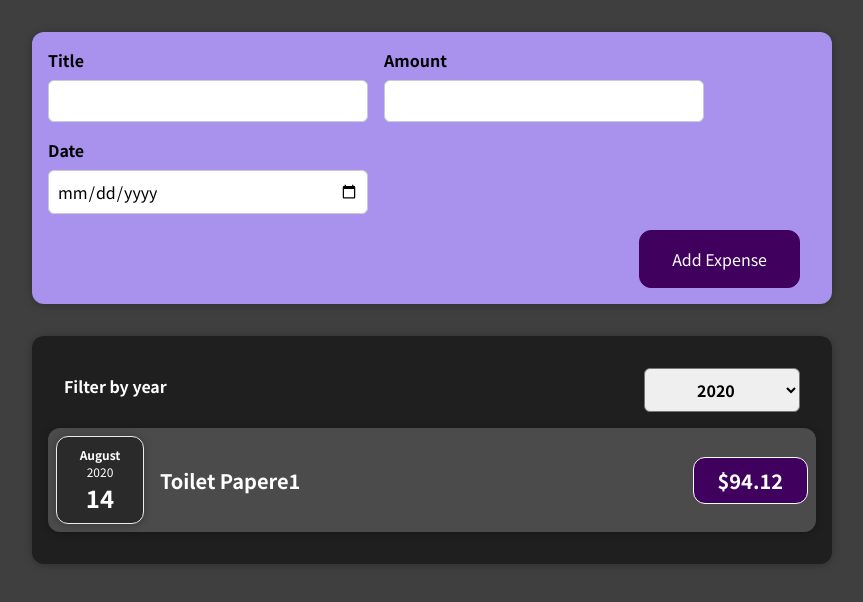
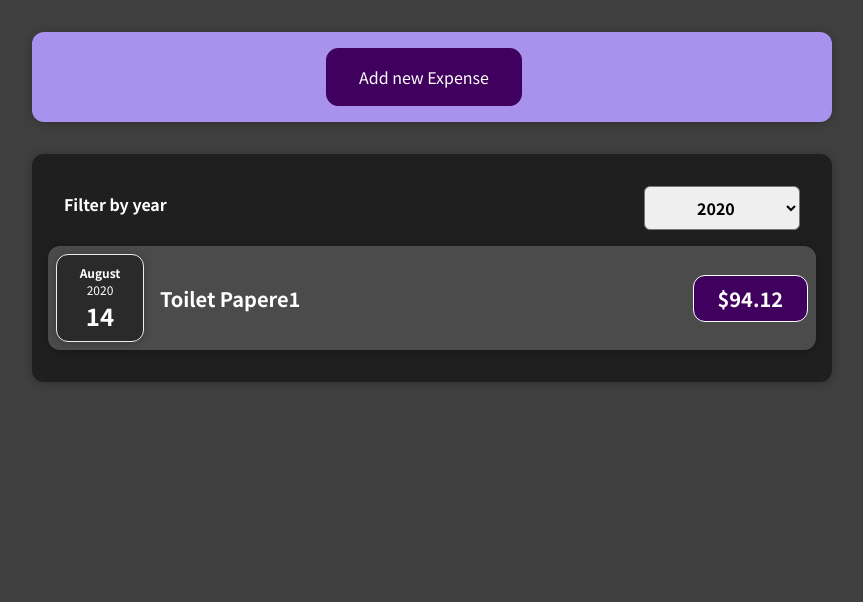
Before and after one commit to yashUcr773/Learn_React, a React (Create React App) app in the folder learn-react/: page / in a window 1280 px wide. Shown: the top 602 px of the page, without its empty margins (208-1071 px from the left). Built offline with nearby package versions, Linux system fonts and the light colour scheme.

Commit message:
conditionally rendering add expense form

```diff
--- a/learn-react/src/components/NewExpensesComponent/ExpenseForm/ExpenseForm.js
+++ b/learn-react/src/components/NewExpensesComponent/ExpenseForm/ExpenseForm.js
@@ -31,6 +31,7 @@ const ExpenseForm = (props) => {
         setEnteredDate("");
 
         props.onNewExpense(formObject);
+        props.onFormClose();
     };
 
     return (
@@ -66,6 +67,13 @@ const ExpenseForm = (props) => {
                 </div>
             </div>
             <div className="new-expense__actions">
+                <button
+                    onClick={() => {
+                        props.onFormClose();
+                    }}
+                >
+                    Cancel
+                </button>
                 <button type="submit">Add Expense</button>
             </div>
         </form>
--- a/learn-react/src/components/NewExpensesComponent/NewExpense/NewExpense.js
+++ b/learn-react/src/components/NewExpensesComponent/NewExpense/NewExpense.js
@@ -1,16 +1,38 @@
+import { useState } from "react";
 import ExpenseForm from "../ExpenseForm/ExpenseForm";
 import "./NewExpense.scss";
 
 const NewExpense = (props) => {
+    const [showForm, setShowForm] = useState(false);
+
     const getNewExpense = (expenseData) => {
         props.onNewExpense(expenseData);
     };
 
-    return (
-        <div className="new-expense">
-            <ExpenseForm onNewExpense={getNewExpense} />
-        </div>
+    const onFormClose = () => {
+        setShowForm(false);
+    };
+
+    let expenseJSX = (
+        <button
+            onClick={() => {
+                setShowForm(true);
+            }}
+        >
+            Add new Expense
+        </button>
     );
+
+    if (showForm) {
+        expenseJSX = (
+            <ExpenseForm
+                onNewExpense={getNewExpense}
+                onFormClose={onFormClose}
+            />
+        );
+    }
+
+    return <div className="new-expense">{expenseJSX}</div>;
 };
 
 export default NewExpense;
```
